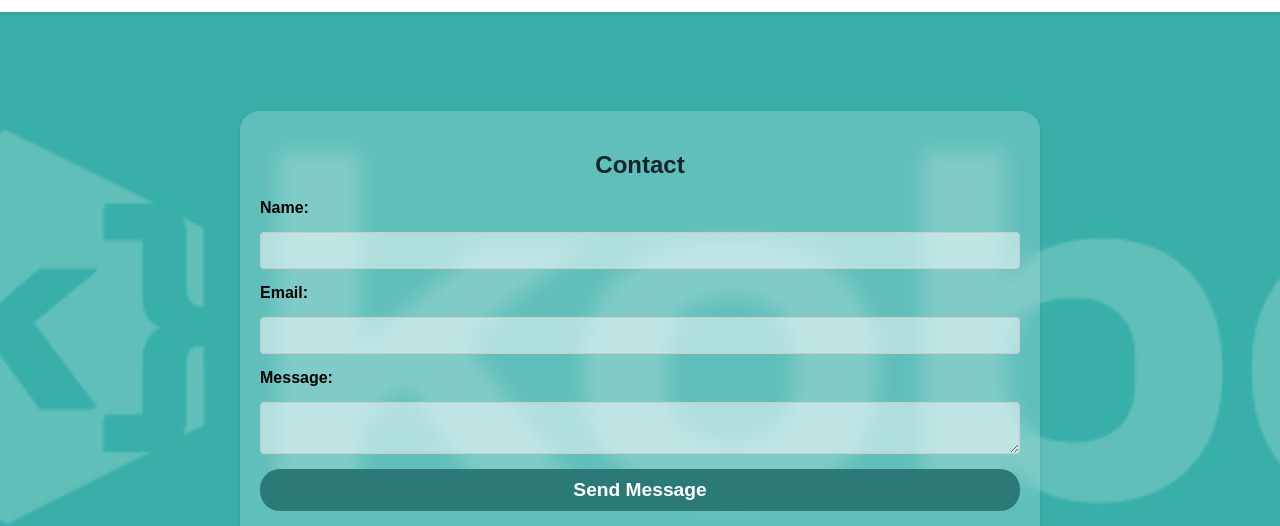
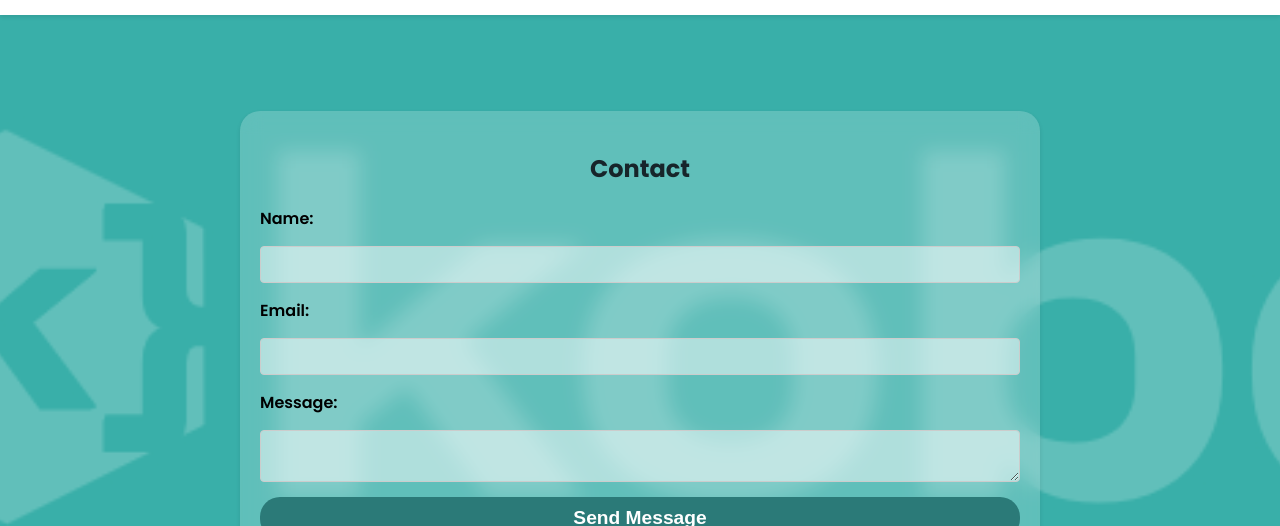
Before and after one commit to prollynotkoba/Portfolio-Website, a plain HTML site: page contact.html in a window 1280 px wide. Shown: the part 107-633 px from the top of the page. Drawn offline with nearby package versions, Linux system fonts and the light colour scheme.

Commit message:
Update contact.html

```diff
--- a/contact.html
+++ b/contact.html
@@ -6,6 +6,7 @@
   <link href="https://cdn.jsdelivr.net/npm/remixicon@4.3.0/fonts/remixicon.css" rel="stylesheet"/>
   <link rel="icon" type="image/x-icon" href="my assets/koba2.jpg">
   <title>Marq Francis Capilos | App Dev Student</title>
+  <link href="https://fonts.googleapis.com/css2?family=Poppins:wght@400;600;700&display=swap" rel="stylesheet">
 </head>
 <body style="font-family: 'Poppins', sans-serif; background-color: #3aafa9; padding: 20px;">
 
```
